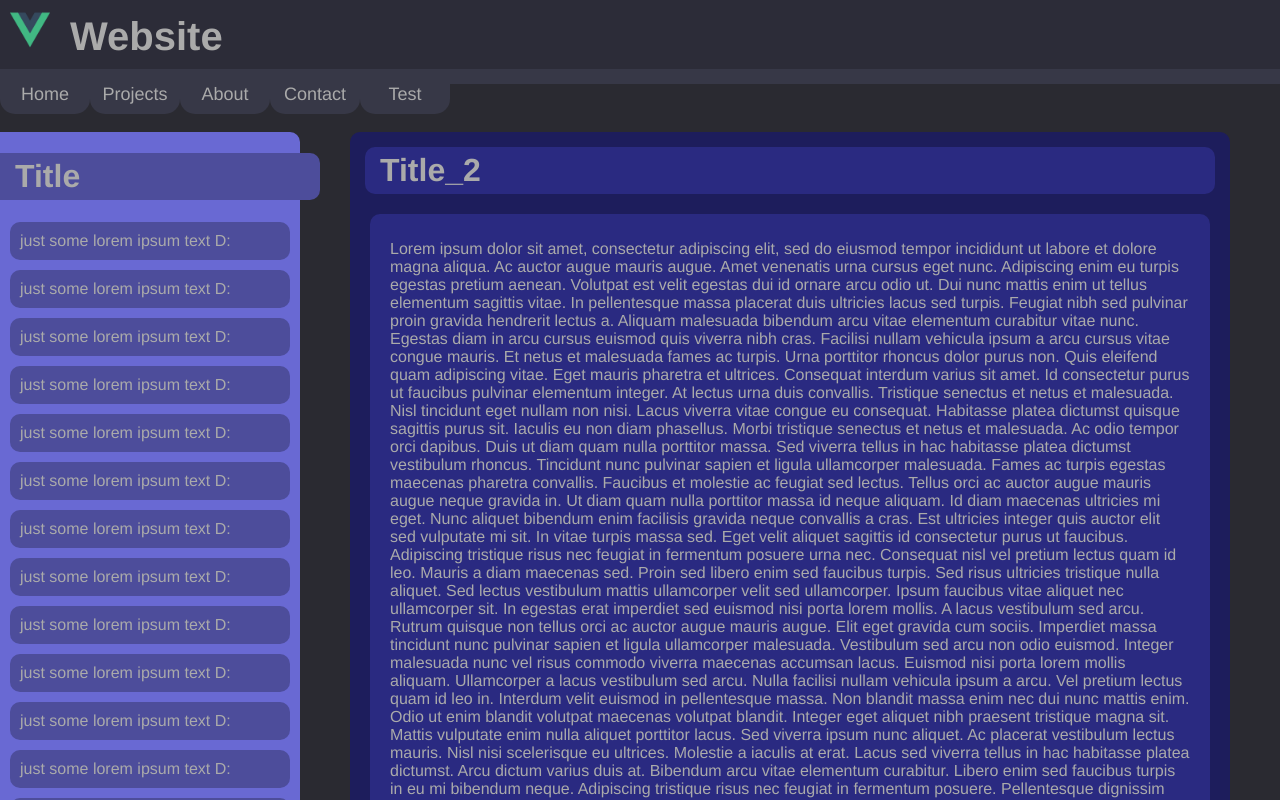
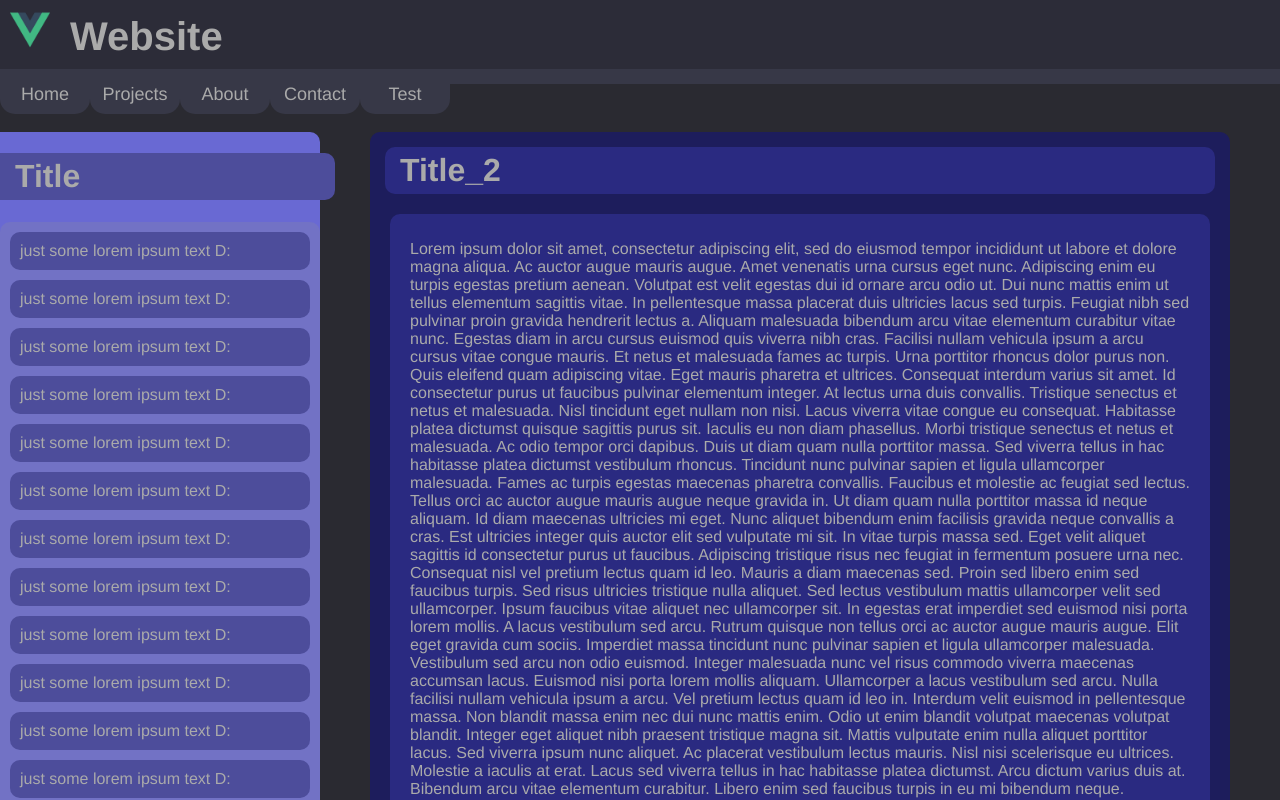
Before and after one commit to TobidieTopfpflanze/web-page, a Vue app: page /#/test in a window 1280 px wide. Shown: the top 800 px of the page. Built offline with nearby package versions, Linux system fonts and the light colour scheme.

Commit message:
I hate sidebars :c

```diff
--- a/src/components/temp/test.vue
+++ b/src/components/temp/test.vue
@@ -273,23 +273,52 @@ export default {
 
 <style scoped>
 #PageTemplate {
-  display: grid;
+  display: flex;
   grid-template-columns: 300px auto;
   grid-template-rows: auto;
   margin-bottom: 20px;
 }
 
 #SideBar {
-  height: max-content;
+  position: sticky;
+  top: 5vh;
+  height: 90vh;
+  width: 320px;
   background-color: rgb(105, 105, 211);
   border-radius: 0px 10px 10px 0px;
 }
 
 #SideBarTitle {
   padding: 5px 5px 5px 15px;
-  width: 300px;
+  width: 315px;
   border-radius: 0px 10px 10px 0px;
   background: rgb(77, 77, 155);
+}
+
+#SideBarContent {
+  background-color: rgb(114, 114, 197);
+  height: auto;
+  border-radius: 10px;
+  overflow-x: hidden;
+  overflow-y: scroll;
+}
+
+/* scroll bar*/
+/* width */
+::-webkit-scrollbar {
+  width: 10px;
+}
+
+/* Track */
+::-webkit-scrollbar-track {
+  background: #f1f1f1;
+  border-radius: 10px;
+}
+
+/* Handle */
+::-webkit-scrollbar-thumb {
+  background: #888;
+  border-radius: 10px;
 }
 
 #SideBarContent div {
```
